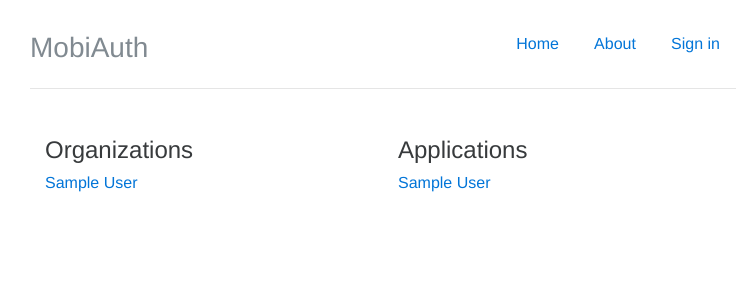
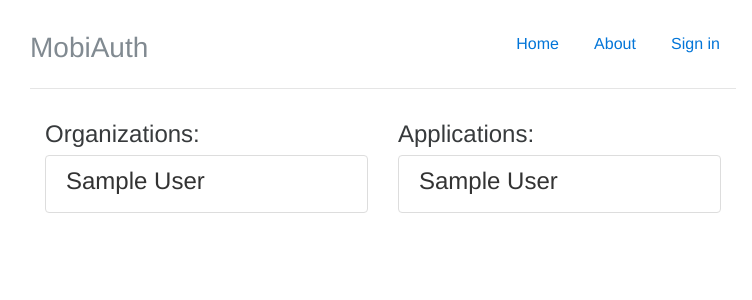
Before and after one commit to larserikgk/mobiauth-server, a Django app: template templates/userprofile/index_authenticated.html in a window 1280 px wide. Shown: the top 300 px of the page, without its empty margins (257-1009 px from the left). Run offline with Django 3.2, Linux system fonts and the light colour scheme; the template is opened without the code that fills it: values that come from a table or form of the project are taken from there, others are empty; tables that the repository leaves empty hold one stand-in row (values such as "Sample post"); parts of the project's set-up code (start-up, migrations or seed data) failed here and were passed over; some libraries are stand-ins or nearby versions.

Commit message:
Update index view with better layout and feedback

```diff
--- a/templates/userprofile/index_authenticated.html
+++ b/templates/userprofile/index_authenticated.html
@@ -1,19 +1,37 @@
 {% extends "base.html" %}
 
 {% block content %}
-    <div class="row marketing">
-        <div class="col-lg-6">
-          <h4>Organizations</h4>
-          {% for organization in organizations %}
-            <p><a href="{{ organization.get_absolute_url }}">{{ organization }}</a></p>
-            {% endfor %}
+<div class="col-lg-6">
+    <h4>Organizations:    </h4>
+    {% if organizations %}
+        <div class="list-group">
+            {% for organization in organizations %}
+                <a href="{{ organization.get_absolute_url }}" class="list-group-item">
+                    <h4 class="list-group-item-heading">{{ organization }}</h4>
+                </a>
+            {% endfor%}
         </div>
+    {% else %}
+        <div class="alert alert-warning" role="alert">
+            You do not have access to any organizations.
+        </div>
+    {% endif %}
+</div>
 
-        <div class="col-lg-6">
-          <h4>Applications</h4>
+<div class="col-lg-6">
+    <h4>Applications:</h4>
+    {% if applications %}
+        <div class="list-group">
             {% for application in applications %}
-            <p><a href="{{ application.get_absolute_url }}">{{ application }}</a></p>
-            {% endfor %}
+                <a href="{{ application.get_absolute_url }}" class="list-group-item">
+                    <h4 class="list-group-item-heading">{{ application }}</h4>
+                </a>
+            {% endfor%}
         </div>
-      </div>
+    {% else %}
+        <div class="alert alert-warning" role="alert">
+            You do not have access to any applications.
+        </div>
+    {% endif %}
+</div>
 {% endblock content %}
```
Also changed, not shown: apps/userprofile/views.py (+14 -10 lines), templates/userprofile/organization.html (+11 -3 lines).
